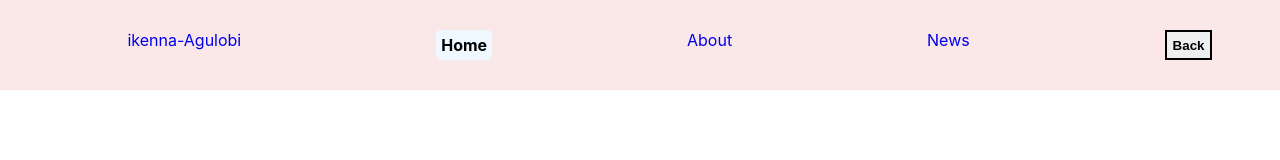
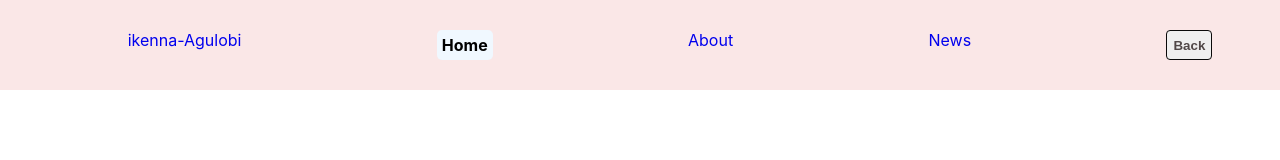
Before and after one commit to ike-agu/react-news-app, a React (Create React App) app in the folder newsly/: page / in a window 1280 px wide. Shown: the top 160 px of the page. Built offline with nearby package versions, Linux system fonts and the light colour scheme; a web font is replaced by a local one.

Commit message:
FaveButton added for to decor star

```diff
--- a/newsly/src/App.css
+++ b/newsly/src/App.css
@@ -91,4 +91,11 @@ input { border: none; }
 
 button { border: 2px solid black; }
 
+#back-button {
+   border: 1px solid rgb(10, 9, 9);
+   color: rgb(80, 71, 71);
+   border-radius: 4px;
+
+  }
+
 [type="submit"] { border-left: 1px dashed black; }
--- a/newsly/src/components/FaveButton/index.js
+++ b/newsly/src/components/FaveButton/index.js
@@ -0,0 +1,15 @@
+import React, { useState } from 'react';
+
+
+export const FaveButton = () => {
+    const [ faved, setFaved ] = useState(false);
+
+    const handleFave = e => {
+        e.stopPropagation()
+        setFaved(prev => !prev)
+    }
+
+    return (
+        <span role="switch" onClick={handleFave} style={{ color: faved ? 'blue' : 'grey', cursor: 'pointer' }}>★</span>
+    );
+}
--- a/newsly/src/components/index.js
+++ b/newsly/src/components/index.js
@@ -1 +1,2 @@
 export { BackButton } from './BackButton';
+export { FaveButton } from './FaveButton';
```
Also changed, not shown: 1 other file (tests, documents, lock files or other folders).
